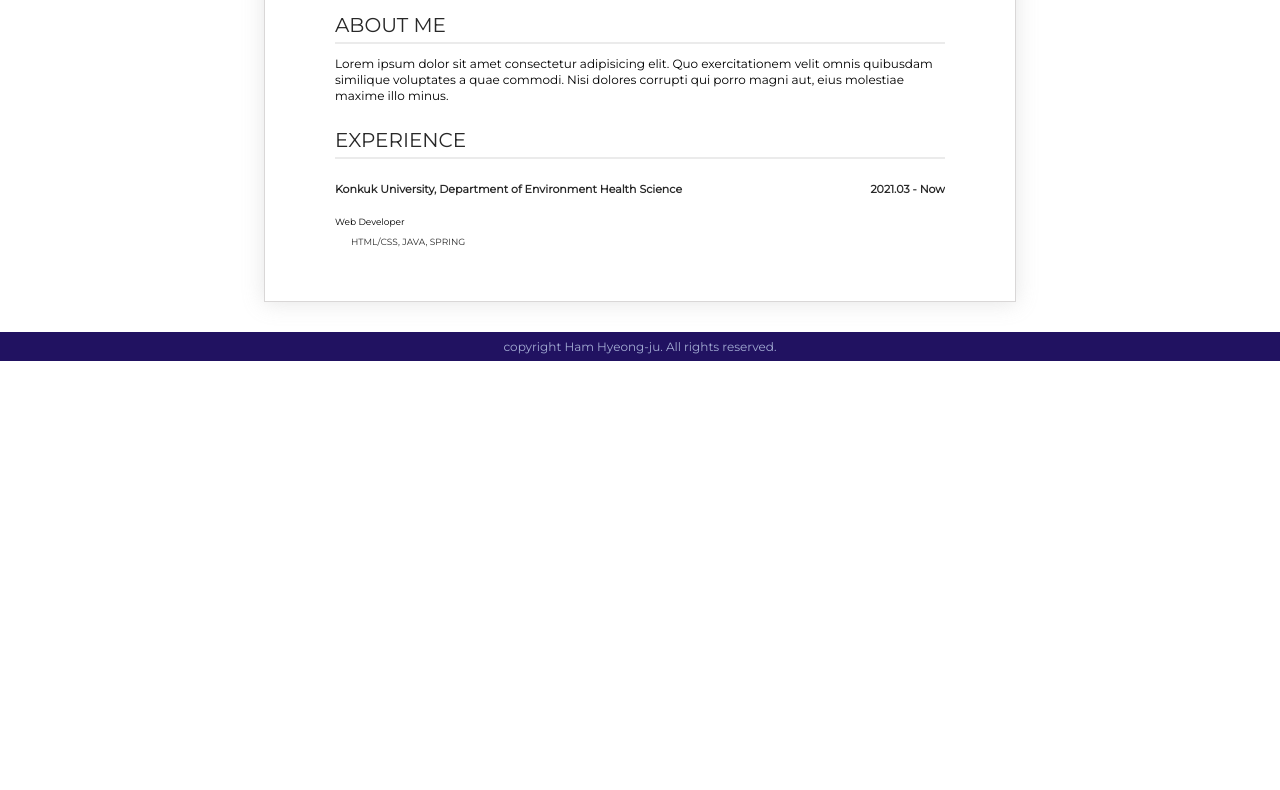
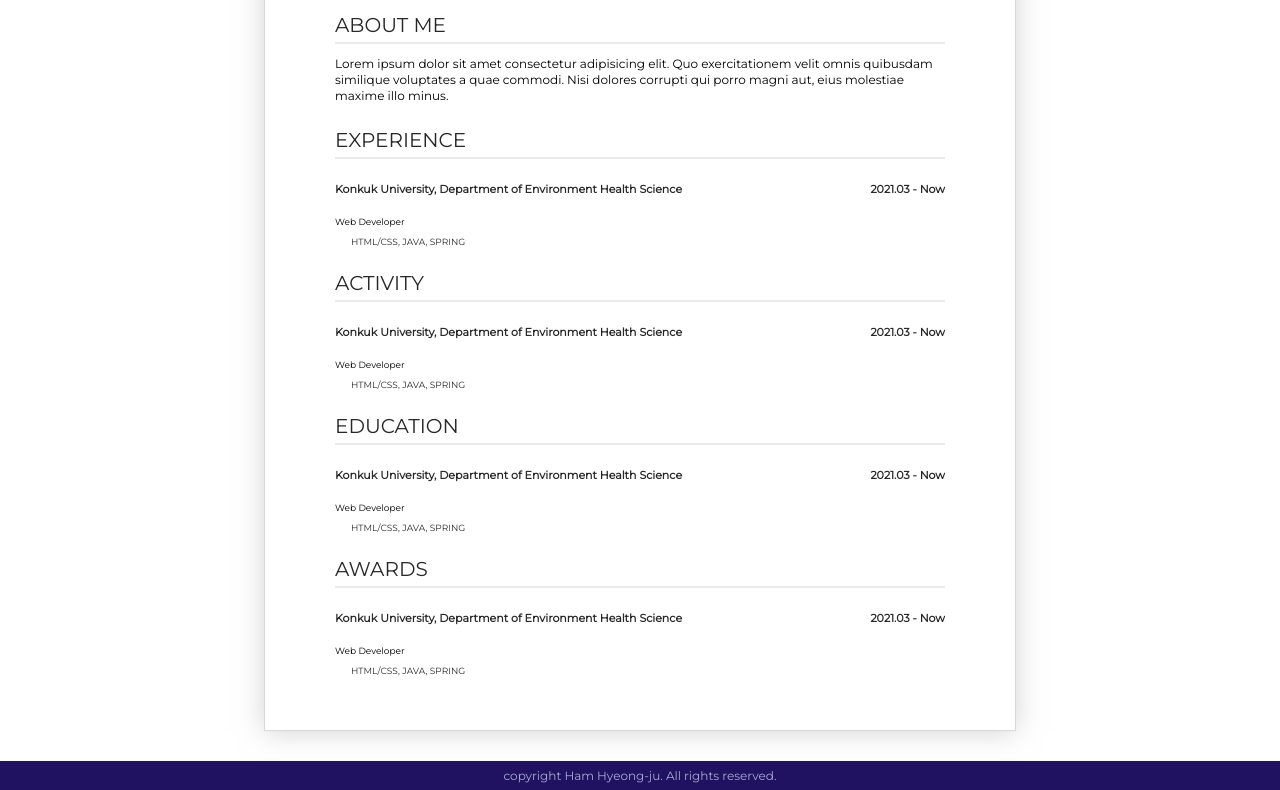
Before and after one commit to hamhyeongju/RESUME, a plain HTML site: page index.html in a window 1280 px wide. Shown: the part 156-946 px from the top of the page. Before the commit the page ends 800 px from the top, so only its background shows below. Drawn offline with Linux system fonts and the light colour scheme.

Commit message:
semifinal

```diff
--- a/index.html
+++ b/index.html
@@ -32,6 +32,34 @@
             <p class="desc-text">Web Developer</p>
             <p class="desc-subtext">HTML/CSS, JAVA, SPRING</p>
         </section>
+        <section>
+            <h2>ACTIVITY</h2>
+            <div class="float-wrap">
+                <p class="title-text">Konkuk University, Department of Environment Health Science</p>
+                <p class="year-text">2021.03 - Now</p>
+            </div>
+            <p class="desc-text">Web Developer</p>
+            <p class="desc-subtext">HTML/CSS, JAVA, SPRING</p>
+        </section>
+        <section>
+            <h2>EDUCATION</h2>
+            <div class="float-wrap">
+                <p class="title-text">Konkuk University, Department of Environment Health Science</p>
+                <p class="year-text">2021.03 - Now</p>
+            </div>
+            <p class="desc-text">Web Developer</p>
+            <p class="desc-subtext">HTML/CSS, JAVA, SPRING</p>
+        </section>
+        <section>
+            <h2>AWARDS</h2>
+            <div class="float-wrap">
+                <p class="title-text">Konkuk University, Department of Environment Health Science</p>
+                <p class="year-text">2021.03 - Now</p>
+            </div>
+            <p class="desc-text">Web Developer</p>
+            <p class="desc-subtext">HTML/CSS, JAVA, SPRING</p>
+        </section>
+
     </div>
 
     <footer>copyright Ham Hyeong-ju. All rights reserved.</footer>
--- a/style.css
+++ b/style.css
@@ -29,7 +29,7 @@ h2 {
     width: 610px;
     padding: 30px 70px;
     margin: 30px auto;
-    box-shadow: 0 1px 20px rgba(169, 168, 168, 0.3);
+    box-shadow: 0 1px 25px rgba(169, 168, 168, 0.5);
 }
 
 .title-box {
```
Also changed, not shown: images/facebook.png (added), images/insta.png (added), images/linked-in.png (added), images/twitter.png (added), 1 other file.
